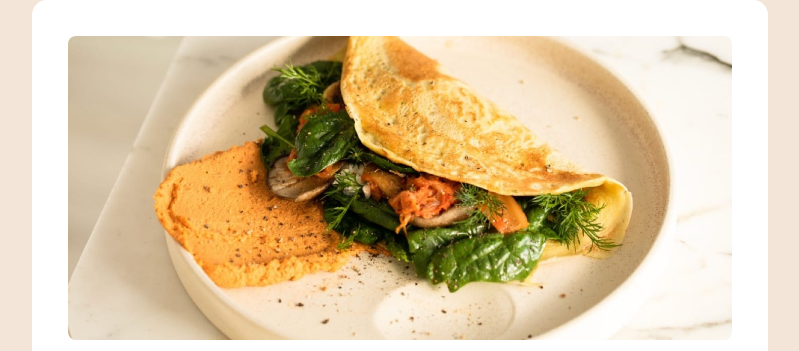
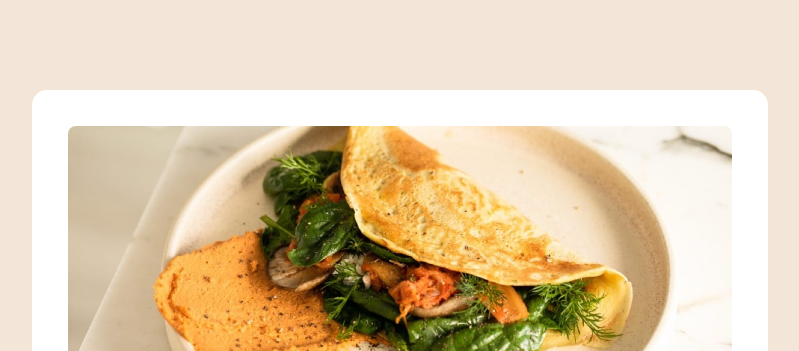
Before and after one commit to AbdullahHamadax/Recipe-page, a website: page index.html in a window 1280 px wide. Shown: the top 351 px of the page, without its empty margins (240-1039 px from the left). Drawn offline with Linux system fonts and the light colour scheme.

Commit message:
Added padding to body!

```diff
--- a/index.html
+++ b/index.html
@@ -25,7 +25,7 @@
     </style>
   </head>
   <body
-    class="flex flex-col items-center justify-center min-h-screen bg-eggshell"
+    class="flex flex-col items-center justify-center min-h-screen p-[90px] bg-eggshell"
   >
     <div class="p-9 bg-white rounded-[15px] w-[736px] h-[1708px]">
       <div>
```
Also changed, not shown: dist/output.css.
